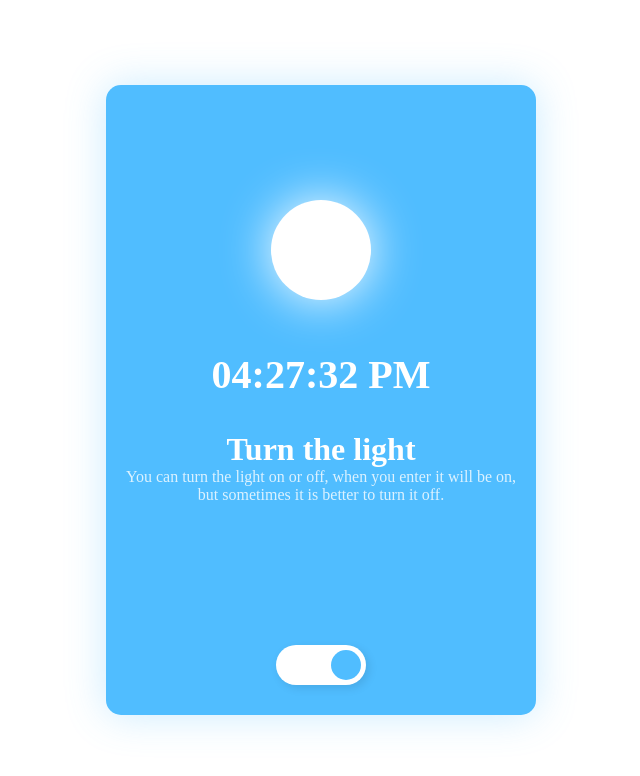
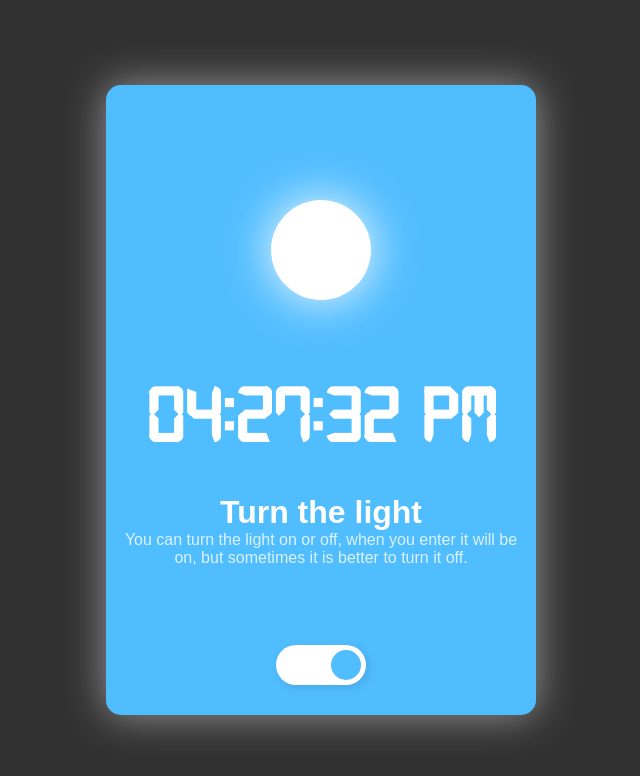
Before and after one commit to ldss95/The-Light, a plain HTML site: page index.html in a window 1280 px wide. Shown: the whole page, without its empty margins (319-959 px from the left). Drawn offline with Linux system fonts and the light colour scheme.

Commit message:
Change Font and background color

```diff
--- a/styles.scss
+++ b/styles.scss
@@ -1,12 +1,19 @@
+@font-face{
+    font-family: Digital;
+    src: url(digital-7.ttf)
+}
+
 body {
     display: flex;
     justify-content: center;
+    background: #313131;
     align-items: center;
     position: absolute;
     margin: 0;
     padding: 0;
     width: 100%;
     height: 100%;
+    font-family: Arial, Helvetica, sans-serif;
 }
 
 #room {
@@ -27,14 +34,15 @@ body {
         text-align: center;
         margin: 0;
     }
-    h2 {
+    h2#clock {
         color: #fff;
         text-align: center;
-        font-size: 40px;
+        font-size: 80px;
+        font-family: Digital;
     }
     &.on {
         background: #50bdff;
-        box-shadow: 0 0 40px rgba(81, 188, 255, .3);
+        box-shadow: 0 0 40px rgba(255, 255, 255, .5);
         #bulb {
             background: #fff;
             box-shadow: 0 0 50px rgba(255, 255, 255, 1);
```
Also changed, not shown: styles.css.
